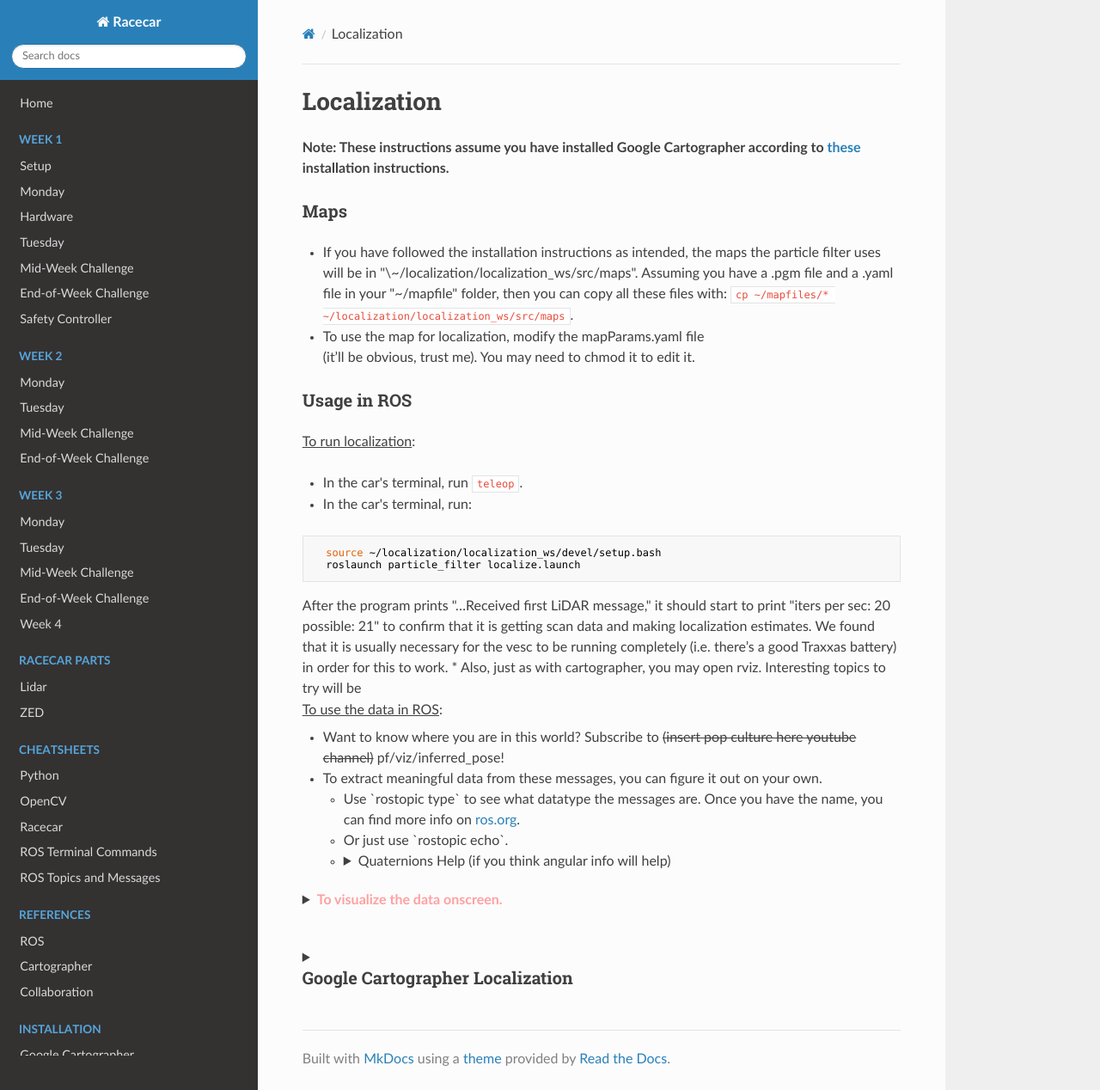
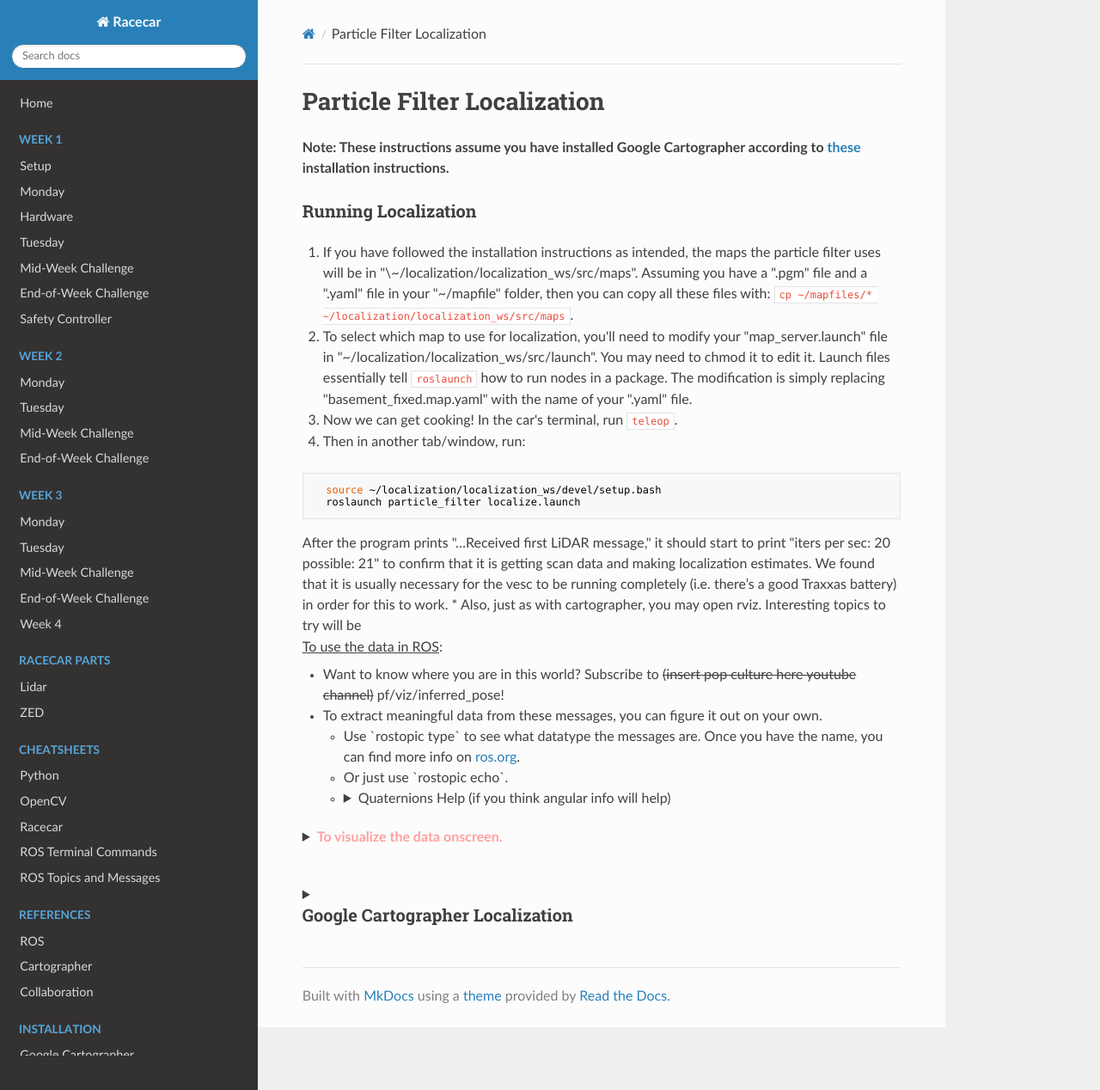
Before and after one commit to ChrisLindland/racecar-website, an MkDocs documentation site: the page built from docs/maps/localization/particle_filter_usage.md, in a window 1280 px wide and 1268 px high. Shown: the whole window at 86% size. Built offline with MkDocs 1.6.1, drawn with Linux system fonts in a browser that asks for light colours; nearby versions of some CDN libraries.

Commit message:
Update particle_filter_usage.md

````diff
--- a/docs/maps/localization/particle_filter_usage.md
+++ b/docs/maps/localization/particle_filter_usage.md
@@ -1,14 +1,10 @@
-# Localization
+# Particle Filter Localization
 **Note: These instructions assume you have installed Google Cartographer according to [these](http://bwsi-racecar.com/maps/localization/particle_filter_installation/) installation instructions.**
-### Maps
-* If you have followed the installation instructions as intended, the maps the particle filter uses will be in "\~/localization/localization_ws/src/maps". Assuming you have a .pgm file and a .yaml file in your "~/mapfile" folder, then you can copy all these files with: `cp ~/mapfiles/* ~/localization/localization_ws/src/maps`.
-* To use the map for localization, modify the mapParams.yaml file <br>(it’ll be obvious, trust me). You may need to chmod it to edit it.
-
-### Usage in ROS
-<u>To run localization</u>:
-
-* In the car's terminal, run `teleop`.</li>
-* In the car's terminal, run:
+### Running Localization
+1. If you have followed the installation instructions as intended, the maps the particle filter uses will be in "\~/localization/localization_ws/src/maps". Assuming you have a ".pgm" file and a ".yaml" file in your "~/mapfile" folder, then you can copy all these files with: `cp ~/mapfiles/* ~/localization/localization_ws/src/maps`.
+2. To select which map to use for localization, you'll need to modify your "map_server.launch" file in "~/localization/localization_ws/src/launch". You may need to chmod it to edit it. Launch files essentially tell `roslaunch` how to run nodes in a package. The modification is simply replacing "basement_fixed.map.yaml" with the name of your ".yaml" file.
+3. Now we can get cooking! In the car's terminal, run `teleop`.
+4. Then in another tab/window, run:
 ```bash
   source ~/localization/localization_ws/devel/setup.bash
   roslaunch particle_filter localize.launch
````
